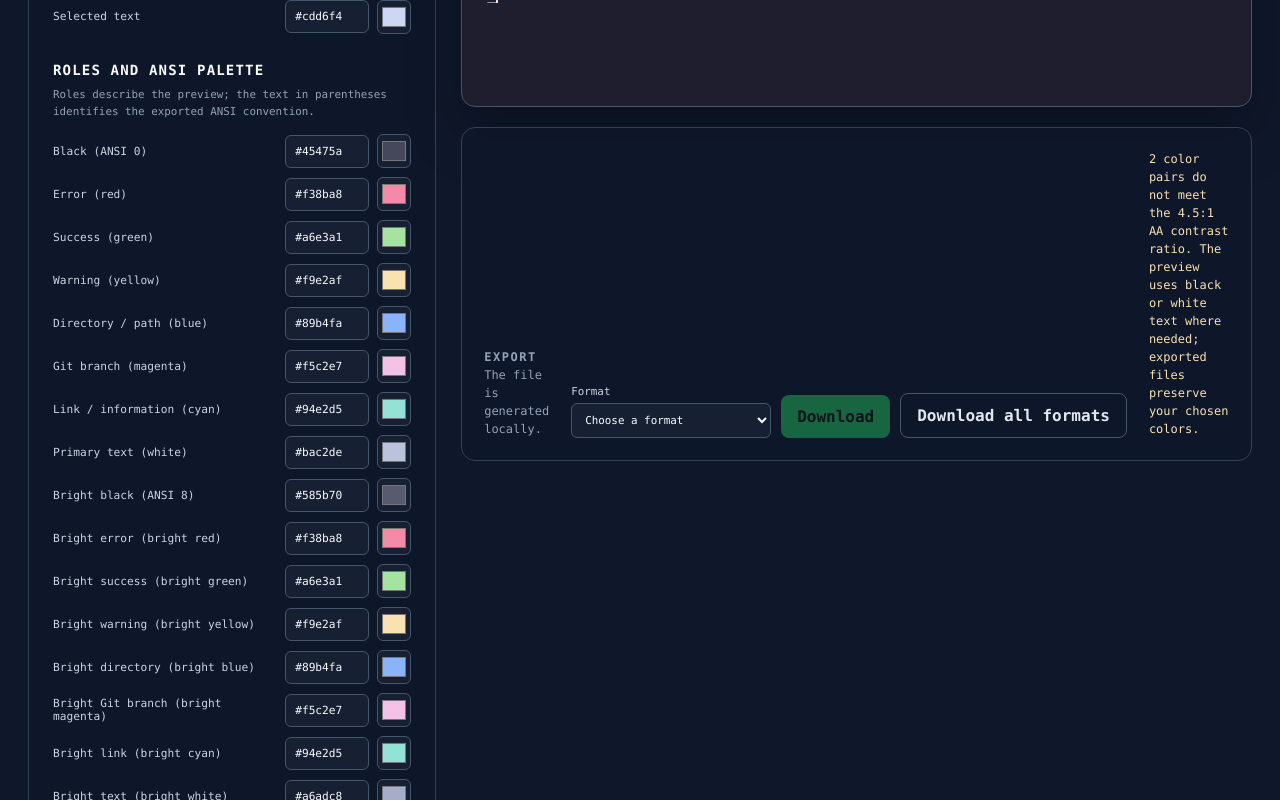
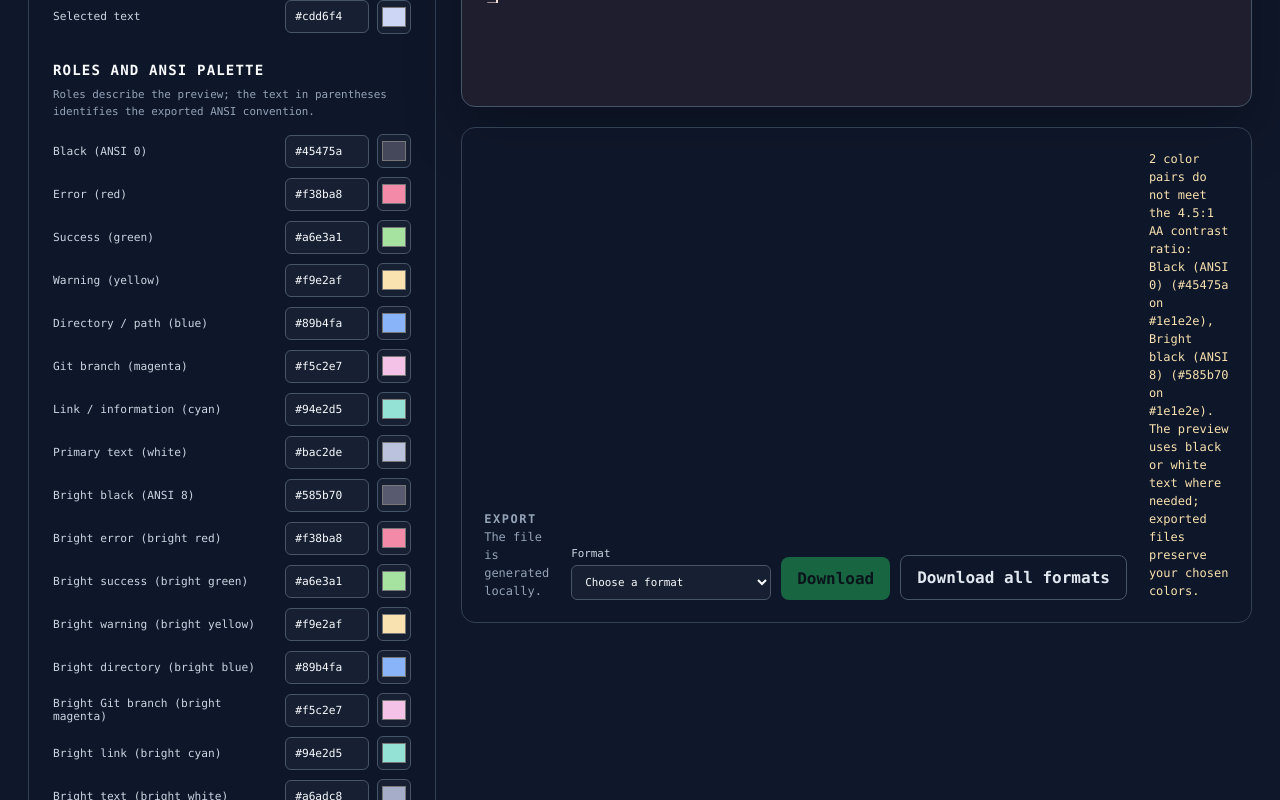
Before and after one commit to scriptor-pro/terminal-theme-studio, a React (Vite) app: page / in a window 1280 px wide. Shown: the part 614-1414 px from the top of the page. Built offline with nearby package versions, Linux system fonts and the light colour scheme.

Commit message:
List failing colour pairs with hex values in contrast warning
Surface which specific colours (and their background) fall below the
4.5:1 AA ratio instead of just a count, so users know what to fix.

Co-Authored-By: Claude Sonnet 5 <noreply@anthropic.com>

```diff
--- a/src/main.tsx
+++ b/src/main.tsx
@@ -27,7 +27,11 @@ function App() {
   const setCore = (key: keyof Omit<Theme, "ansi">, value: string) => setTheme(current => ({ ...current, [key]: value }))
   const setAnsi = (index: number, value: string) => setTheme(current => ({ ...current, ansi: current.ansi.map((color, i) => i === index ? value : color) }))
   const valid = [theme.background, theme.foreground, theme.cursor, theme.selectionBackground, theme.selectionForeground, ...theme.ansi].every(isHex)
-  const contrastFailures = valid ? [theme.foreground, ...theme.ansi].filter(color => contrast(color, theme.background) < 4.5).length + (contrast(theme.selectionForeground, theme.selectionBackground) < 4.5 ? 1 : 0) : 0
+  const contrastFailures = valid ? [
+    ["Text", theme.foreground, theme.background],
+    ...theme.ansi.map((color, i): [string, string, string] => [colorNames[i], color, theme.background]),
+    ["Selected text", theme.selectionForeground, theme.selectionBackground],
+  ].filter(([, fg, bg]) => contrast(fg, bg) < 4.5) : []
   const previewForeground = readablePreviewColor(theme.foreground, theme.background)
   const downloadAll = async () => {
     const zip = new JSZip()
@@ -74,7 +78,7 @@ function App() {
           <div><p className="eyebrow">EXPORT</p><p>The file is generated locally.</p></div>
           <div className="export-actions"><label>Format<select value={target} onChange={e => setTarget(e.target.value)}><option value="" disabled>Choose a format</option>{sortedExports.map(item => <option key={item.id} value={item.id}>{item.label}</option>)}</select></label><button disabled={!valid || !selected} onClick={() => selected && downloadSelected(selected)}>Download</button><button className="quiet" disabled={!valid} onClick={downloadAll}>Download all formats</button></div>
           {!valid && <p id="hex-format-help" className="error" role="alert">Use hexadecimal color codes in the #RRGGBB format.</p>}
-          {valid && contrastFailures > 0 && <p className="contrast-warning" role="status">{contrastFailures} color {contrastFailures === 1 ? "pair does" : "pairs do"} not meet the 4.5:1 AA contrast ratio. The preview uses black or white text where needed; exported files preserve your chosen colors.</p>}
+          {valid && contrastFailures.length > 0 && <p className="contrast-warning" role="status">{contrastFailures.length} color {contrastFailures.length === 1 ? "pair does" : "pairs do"} not meet the 4.5:1 AA contrast ratio: {contrastFailures.map(([label, fg, bg]) => `${label} (${fg} on ${bg})`).join(", ")}. The preview uses black or white text where needed; exported files preserve your chosen colors.</p>}
         </div>
       </section>
     </section>
```
